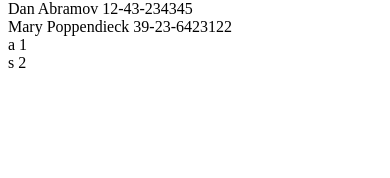
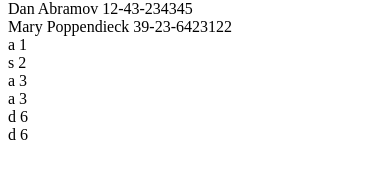
Before and after one commit to NastiaShulgina/part2, a React (Create React App) app: page / in a window 390 px wide. Shown: the part 320-498 px from the top of the page. Built offline with nearby package versions, Linux system fonts and the light colour scheme; data requests are answered from the project's data file.

Commit message:
2.13: The Phonebook step8

```diff
--- a/db.json
+++ b/db.json
@@ -29,6 +29,26 @@
       "name": "s",
       "number": "2",
       "id": 6
+    },
+    {
+      "name": "a",
+      "number": "3",
+      "id": 7
+    },
+    {
+      "name": "a",
+      "number": "3",
+      "id": 8
+    },
+    {
+      "name": "d",
+      "number": "6",
+      "id": 9
+    },
+    {
+      "name": "d",
+      "number": "6",
+      "id": 10
     }
   ]
 }
--- a/src/App.js
+++ b/src/App.js
@@ -3,6 +3,7 @@ import axios from 'axios'
 import NewPersonForm from './components/NewPersonForm'
 import PhonesList from './components/PhonesList'
 import SearchFilter from './components/SearchFilter'
+import personService from './services/persons'
 
 const App = () => {
   const [persons, setPersons] = useState([])
@@ -19,10 +20,10 @@ const App = () => {
   const [filter, setFilter] = useState('')
 
   useEffect(() => {
-    axios
-      .get('http://localhost:3003/persons')
-      .then(response => {
-        setPersons(response.data)
+    personService
+      .getAll()
+      .then(responseData => {
+        setPersons(responseData)
       })
   }, [])
 
@@ -60,6 +61,13 @@ const App = () => {
 
     if (persons.some(person => JSON.stringify(person) === JSON.stringify(newPerson))) alert(`${newPerson.name} is already added to phonebook`)
     else {
+      personService
+      .create(newPerson)
+      .then(responseData => {
+        setPersons(persons.concat(responseData))
+        setNewNote('')
+      })
+
       axios
         .post('http://localhost:3001/persons', newPerson)
         .then(response => {
--- /dev/null
+++ b/src/services/persons.js
@@ -0,0 +1,16 @@
+import axios from 'axios'
+const baseUrl = 'http://localhost:3001/persons'
+
+const getAll = () => {
+    const request = axios.get(baseUrl)
+    return request.then(response => response.data)
+}
+
+const create = newObject => {
+    const request = axios.post(baseUrl, newObject)
+    return request.then(response => response.data)
+}
+
+const personService = { getAll, create }
+
+export default personService
```
